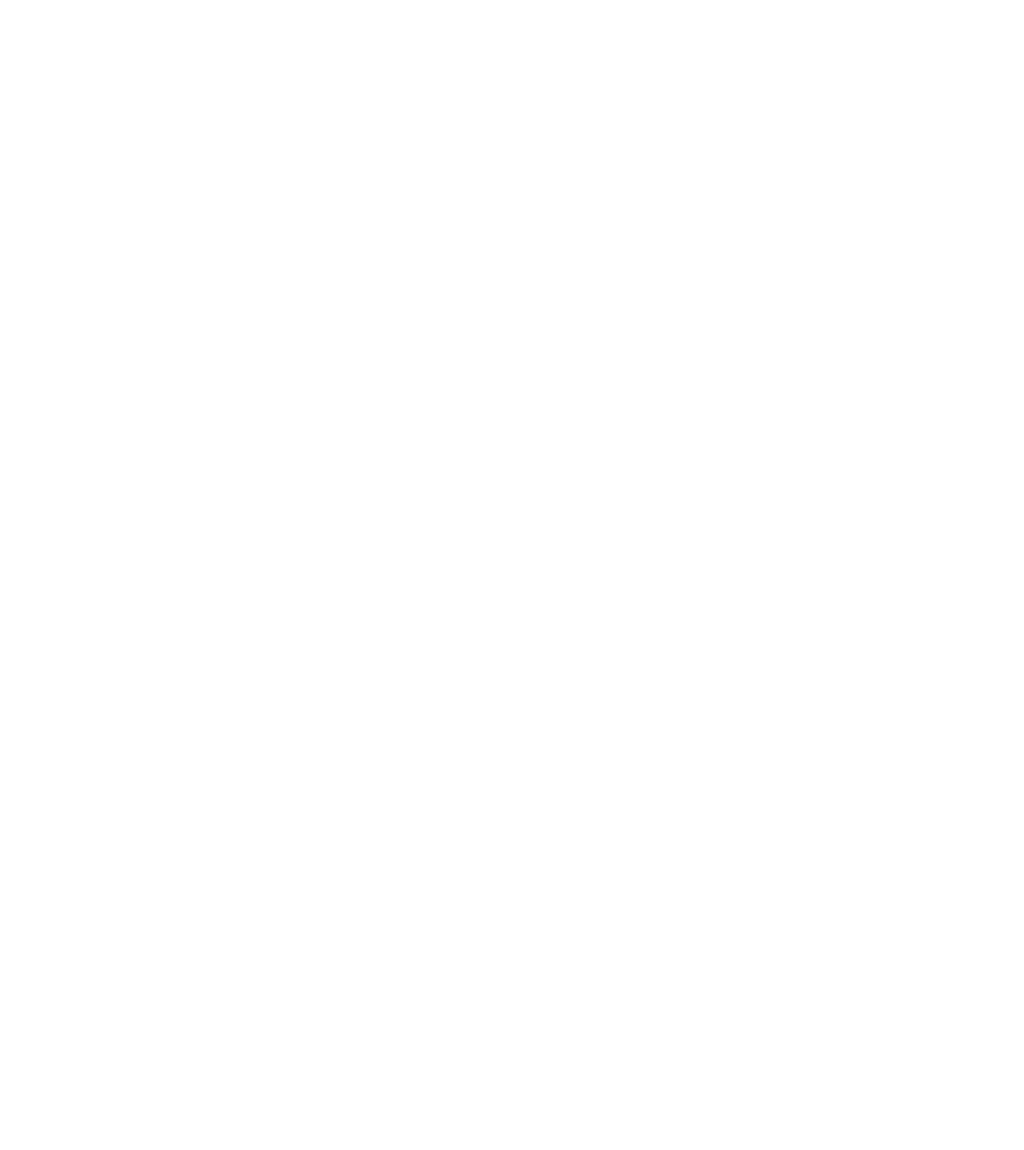
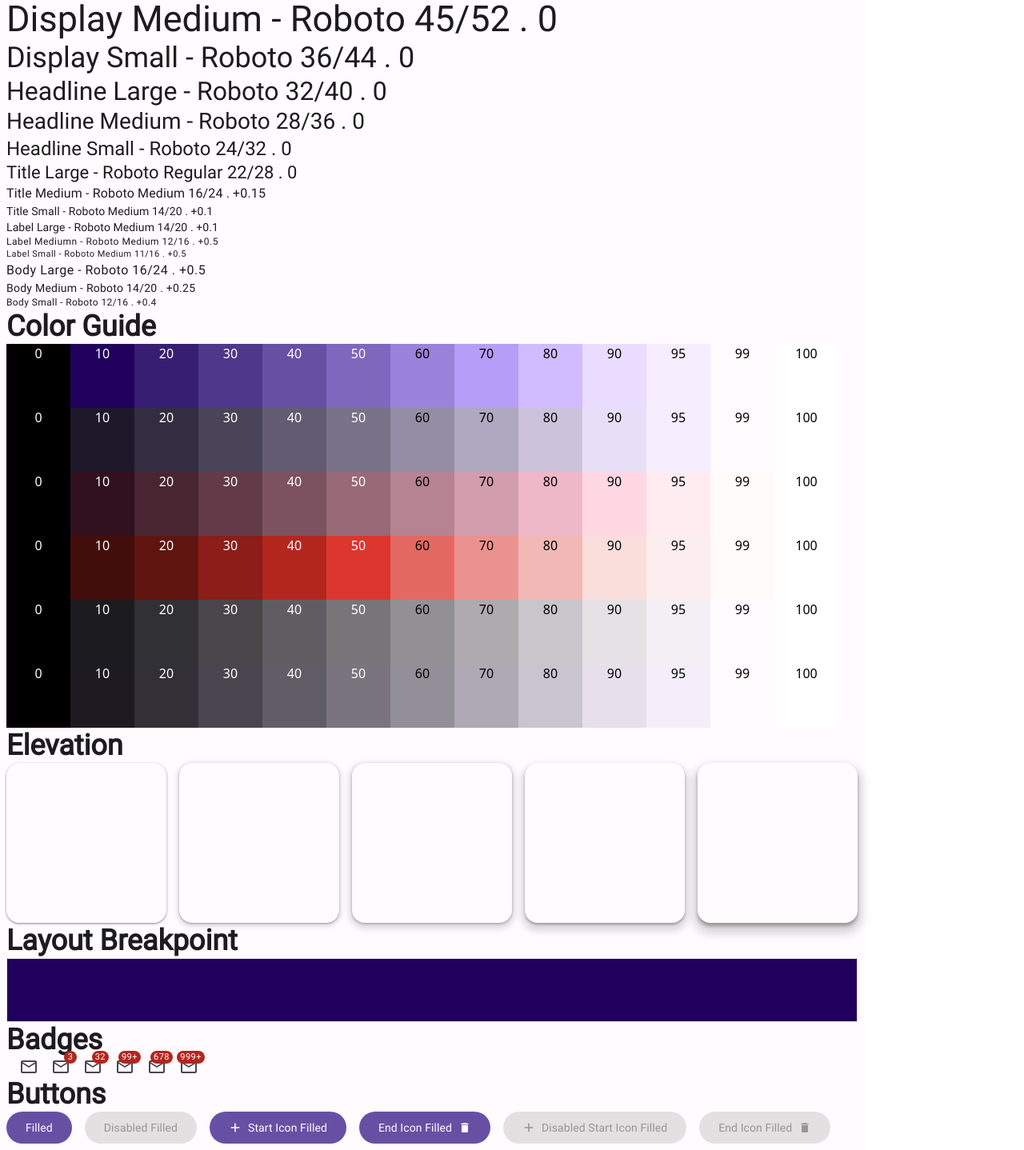
Before and after one commit to chnirt/vite-solidjs, a React app: page / in a window 1280 px wide. Shown: the part 202-1640 px from the top of the page at 80% size. Before the commit the page ends 800 px from the top, so only its background shows below. Built offline with nearby package versions, Linux system fonts and the light colour scheme; the HTML template or start-up script is replaced by a standard one.

Commit message:
Feature: dark mode

```diff
--- a/src/components/Badge.tsx
+++ b/src/components/Badge.tsx
@@ -81,7 +81,7 @@ export default function Badge({
           </Typography>
         </div>
       )}
-      {children}
+      <div className="badgeIconColor">{children}</div>
     </div>
   );
 }
--- a/src/components/button.tsx
+++ b/src/components/button.tsx
@@ -1,10 +1,15 @@
 import { cva, VariantProps } from "class-variance-authority";
+import classNames from "classnames";
 import { MouseEventHandler } from "react";
 import { ReactNode } from "react";
 
 export type ButtonVariantProps = VariantProps<typeof ButtonVariants>;
 export interface IButton {
+  className?: string;
+  startIcon?: ReactNode;
+  endIcon?: ReactNode;
   onClick?: MouseEventHandler<HTMLButtonElement>;
+  disabled?: boolean;
   children?: ReactNode;
 }
 /**
@@ -13,7 +18,8 @@ export interface IButton {
 export interface ButtonProps extends ButtonVariantProps, IButton {}
 const ButtonVariants = cva(
   /* button base style */
-  "h-fit text-white uppercase transition-colors duration-150",
+  // "h-fit text-white uppercase transition-colors duration-150",
+  "",
   {
     variants: {
       /* button colors */
@@ -48,18 +54,61 @@ const ButtonVariants = cva(
 );
 
 export default function Button({
-  intent = "default",
-  size = "medium",
-  roundness = "round",
+  className,
+  startIcon,
+  endIcon,
   onClick,
+  disabled,
   children,
 }: ButtonProps) {
   return (
     <button
-      className={ButtonVariants({ intent, size, roundness })}
-      onClick={typeof onClick === "function" ? onClick : undefined}
+      type="button"
+      className={classNames(
+        "buttonBackgroundColor",
+        "flex justify-center items-center rounded-full px-6 py-[0.625rem]",
+        "disabled:disabledButtonBGColor",
+        {
+          "hover:opacity-80": !disabled,
+          "focus:opacity-80": !disabled,
+          "active:opacity-80": !disabled,
+        },
+        className
+      )}
+      disabled={disabled}
+      onClick={onClick}
     >
-      {children}
+      {startIcon && (
+        <div
+          className={classNames("buttonIconColor", "mr-2", {
+            disabledButtonTextColor: disabled,
+          })}
+        >
+          {startIcon}
+        </div>
+      )}
+      {typeof children === "string" && (
+        <span
+          className={classNames(
+            "buttonIconColor",
+            "font-roboto font-medium text-[0.875rem] leading-[1.25rem] tracking-[0.00625rem]",
+            {
+              disabledButtonTextColor: disabled,
+            }
+          )}
+        >
+          {children}
+        </span>
+      )}
+      {endIcon && (
+        <div
+          className={classNames("buttonIconColor", "ml-2", {
+            disabledButtonTextColor: disabled,
+          })}
+        >
+          {endIcon}
+        </div>
+      )}
     </button>
   );
 }
--- a/src/index.css
+++ b/src/index.css
@@ -12,10 +12,22 @@
     @apply bg-light-error dark:bg-dark-error;
   }
   .badgeTextColor {
-    @apply text-light-onError dark:text-dark-onError !important;
+    @apply !text-light-onError dark:text-dark-onError;
   }
   .badgeIconColor {
-    @apply text-light-onSurfaceVariant dark:text-dark-onSurfaceVariant !important;
+    @apply !text-light-onSurfaceVariant dark:text-dark-onSurfaceVariant;
+  }
+  .buttonBackgroundColor {
+    @apply bg-light-primary dark:bg-dark-primary;
+  }
+  .buttonIconColor {
+    @apply text-light-onPrimary dark:text-dark-onPrimary;
+  }
+  .disabledButtonBGColor {
+    @apply !bg-neutral-10/[0.12] dark:!bg-neutral-90/[0.12];
+  }
+  .disabledButtonTextColor {
+    @apply !text-neutral-10/[0.38] dark:!text-neutral-90/[0.38];
   }
 
   .basefont,
--- a/src/screens/StyleGuide.tsx
+++ b/src/screens/StyleGuide.tsx
@@ -4,6 +4,7 @@ import { HiPlus } from "react-icons/hi";
 import Typography from "../components/Typography";
 import { Fragment } from "react";
 import Badge from "../components/Badge";
+import Button from "../components/Button";
 
 const renderTypography = () => {
   return (
@@ -349,40 +350,28 @@ const renderBadges = () => {
           { children: undefined },
           {
             badgeContent: 0,
-            children: (
-              <MdOutlineMailOutline className="badgeIconColor" size={24} />
-            ),
+            children: <MdOutlineMailOutline size={24} />,
           },
           {
             badgeContent: 3,
-            children: (
-              <MdOutlineMailOutline className="badgeIconColor" size={24} />
-            ),
+            children: <MdOutlineMailOutline size={24} />,
           },
           {
             badgeContent: 32,
-            children: (
-              <MdOutlineMailOutline className="badgeIconColor" size={24} />
-            ),
+            children: <MdOutlineMailOutline size={24} />,
           },
           {
             badgeContent: 123,
-            children: (
-              <MdOutlineMailOutline className="badgeIconColor" size={24} />
-            ),
+            children: <MdOutlineMailOutline size={24} />,
           },
           {
             badgeContent: 678,
-            children: (
-              <MdOutlineMailOutline className="badgeIconColor" size={24} />
-            ),
+            children: <MdOutlineMailOutline size={24} />,
             max: 999,
           },
           {
             badgeContent: 1000,
-            children: (
-              <MdOutlineMailOutline className="badgeIconColor" size={24} />
-            ),
+            children: <MdOutlineMailOutline size={24} />,
             max: 999,
           },
         ].map((item, ii) => (
@@ -400,18 +389,9 @@ const renderBadges = () => {
   );
 };
 
-const StyleGuide = () => {
+const renderButtons = () => {
   return (
-    <div className="p-2">
-      <Typography variant={"ds"} weight={"black"}>
-        StyleGuide
-      </Typography>
-      {/* <div className="flex flex-col">{renderTypography()}</div> */}
-      {/* <div className="flex flex-col">{renderColorGuide()}</div> */}
-      {/* <div className="flex flex-col">{renderElevation()}</div> */}
-      {/* <div className="flex flex-col">{renderLayoutBreakpoint()}</div> */}
-      {/* <div className="flex flex-col">{renderBadges()}</div> */}
-      <div className="flex flex-col">
+    <Fragment>
       <Typography variant={"ds"} weight={"black"}>
         Buttons
       </Typography>
@@ -444,7 +424,17 @@ const StyleGuide = () => {
           },
         ].map((item, ii) => (
           <div key={`button-${ii}`} className="first:ml-0 ml-4">
-              <button
+            <Button
+              onClick={() => {
+                console.log("onClick");
+              }}
+              startIcon={item?.startIcon}
+              endIcon={item?.endIcon}
+              disabled={item?.disabled}
+            >
+              {item?.children}
+            </Button>
+            {/* <button
                 type="button"
                 className={classNames(
                   "bg-primary-40 flex justify-center items-center rounded-[6.25rem] px-6 py-[0.625rem]",
@@ -452,8 +442,7 @@ const StyleGuide = () => {
                     "hover:opacity-80": !item?.disabled,
                     "focus:opacity-80": !item?.disabled,
                     "active:opacity-80": !item?.disabled,
-                    "disabled:bg-neutral-10/[.12] text-neutral-10/[0.38]":
-                      item?.disabled,
+                    "disabled:bg-neutral-10/[.12]": true,
                   }
                 )}
                 disabled={item?.disabled}
@@ -472,7 +461,7 @@ const StyleGuide = () => {
                     className={classNames(
                       "font-roboto font-medium text-[0.875rem] leading-[1.25rem] tracking-[0.00625rem] text-white",
                       {
-                        "text-neutral-10/[0.38]": item?.disabled,
+                        "text-neutral-10/[0.38] #{!important}": item?.disabled,
                       }
                     )}
                   >
@@ -488,11 +477,26 @@ const StyleGuide = () => {
                     {item?.endIcon}
                   </div>
                 )}
-              </button>
+              </button> */}
           </div>
         ))}
       </div>
-      </div>
+    </Fragment>
+  );
+};
+
+const StyleGuide = () => {
+  return (
+    <div className="p-2">
+      <Typography variant={"ds"} weight={"black"}>
+        StyleGuide
+      </Typography>
+      <div className="flex flex-col">{renderTypography()}</div>
+      <div className="flex flex-col">{renderColorGuide()}</div>
+      <div className="flex flex-col">{renderElevation()}</div>
+      <div className="flex flex-col">{renderLayoutBreakpoint()}</div>
+      <div className="flex flex-col">{renderBadges()}</div>
+      <div className="flex flex-col">{renderButtons()}</div>
     </div>
   );
 };
--- a/tailwind.config.cjs
+++ b/tailwind.config.cjs
@@ -113,6 +113,8 @@ module.exports = {
         },
 
         light: {
+          primary: "#6750A4",
+          onPrimary: "#FFFFFF",
           onSurfaceVariant: "#49454F",
           surface: "#FFFBFE",
           onSurface: "#1C1B1F",
@@ -120,6 +122,8 @@ module.exports = {
           onError: "#FFFFFF",
         },
         dark: {
+          primary: "#D0BCFF",
+          onPrimary: "#381E72",
           onSurfaceVariant: "#CAC4D0",
           surface: "#1C1B1F",
           onSurface: "#E6E1E5",
```
Lines whose indentation alone changed are shown as unchanged.
